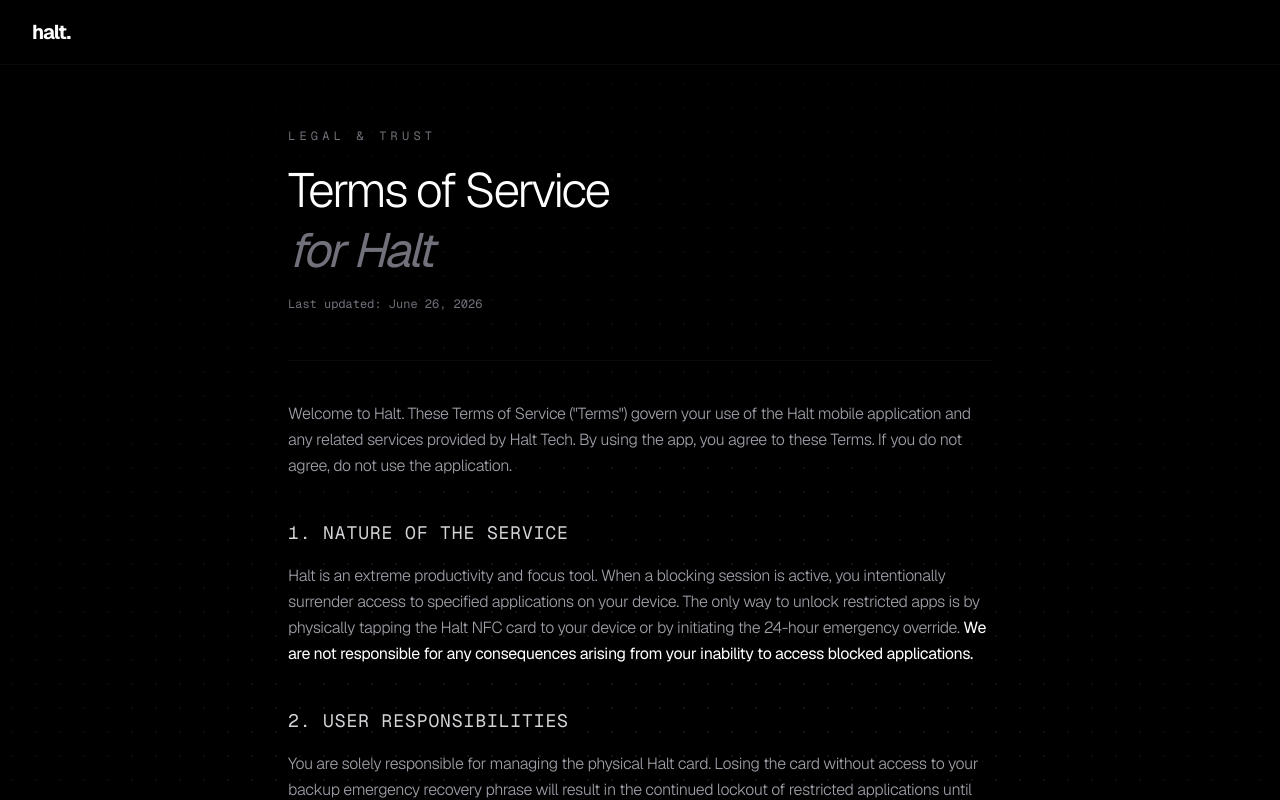
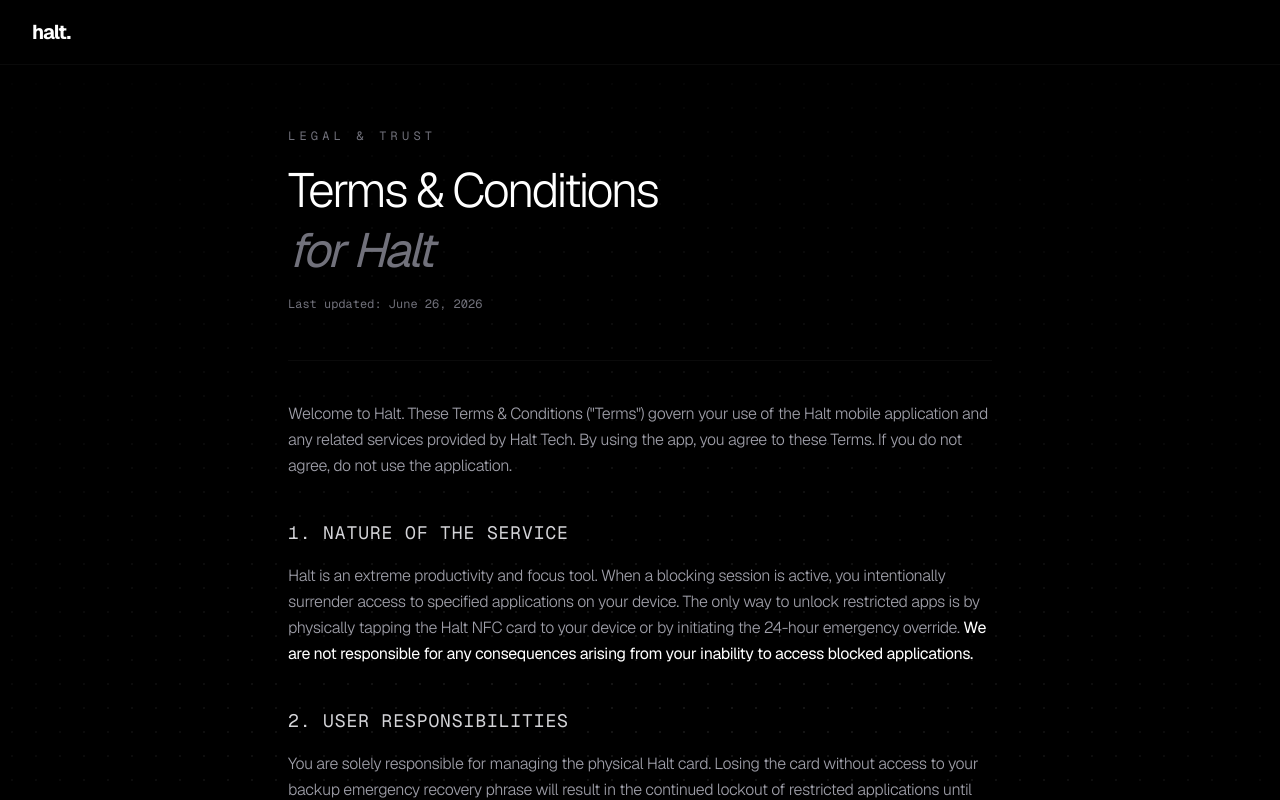
Before and after one commit to adhithyapandiri-a11y/getHalt, a Next.js app: page /terms in a window 1280 px wide. Shown: the top 800 px of the page. Built offline with nearby package versions, Linux system fonts and the light colour scheme.

Commit message:
Update Terms of Service to Terms & Conditions

```diff
--- a/app/terms/page.tsx
+++ b/app/terms/page.tsx
@@ -3,11 +3,11 @@
 import Link from 'next/link'
 
 export const metadata = {
-  title: 'halt. - Terms of Service',
-  description: 'Terms of Service for the Halt Android application.',
+  title: 'halt. - Terms & Conditions',
+  description: 'Terms & Conditions for the Halt Android application.',
 }
 
-export default function TermsOfService() {
+export default function TermsAndConditions() {
   return (
     <main className="bg-black relative min-h-screen overflow-x-hidden text-white font-sans selection:bg-white/10">
       {/* Background Layers */}
@@ -25,7 +25,7 @@
               Legal & Trust
             </span>
             <h1 className="text-4xl sm:text-5xl font-light tracking-tighter leading-tight text-white mb-2">
-              Terms of Service <br/>
+              Terms & Conditions <br/>
               <span className="font-normal italic text-zinc-500">for Halt</span>
             </h1>
             <p className="text-xs font-mono text-zinc-500 mt-4">
@@ -36,7 +36,7 @@
           <div className="space-y-10 border-t border-white/[0.04] pt-10">
             <section className="space-y-4">
               <p className="text-zinc-400 text-sm sm:text-base font-light leading-relaxed tracking-tight">
-                Welcome to Halt. These Terms of Service ("Terms") govern your use of the Halt mobile application and any related services provided by Halt Tech. By using the app, you agree to these Terms. If you do not agree, do not use the application.
+                Welcome to Halt. These Terms & Conditions ("Terms") govern your use of the Halt mobile application and any related services provided by Halt Tech. By using the app, you agree to these Terms. If you do not agree, do not use the application.
               </p>
             </section>
 
--- a/components/ComingSoonSection.tsx
+++ b/components/ComingSoonSection.tsx
@@ -218,7 +218,7 @@
                 Privacy Policy
               </Link>
               <Link href="/terms" className="text-zinc-500 hover:text-white transition-colors duration-200">
-                Terms of Service
+                Terms & Conditions
               </Link>
               <Link
                 href="https://instagram.com/gethalt"
```
